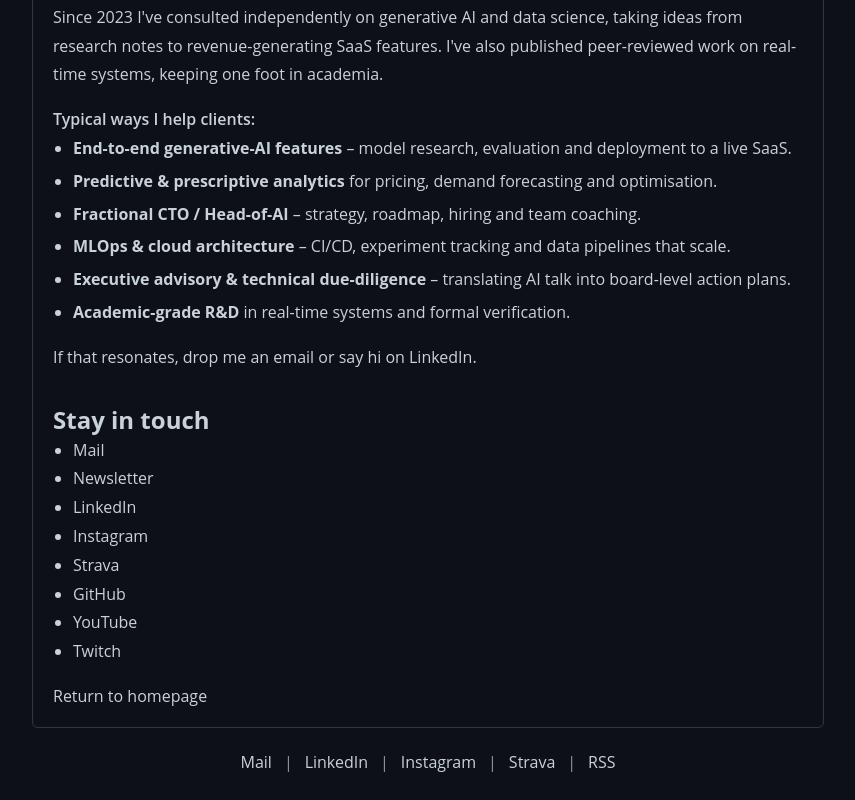
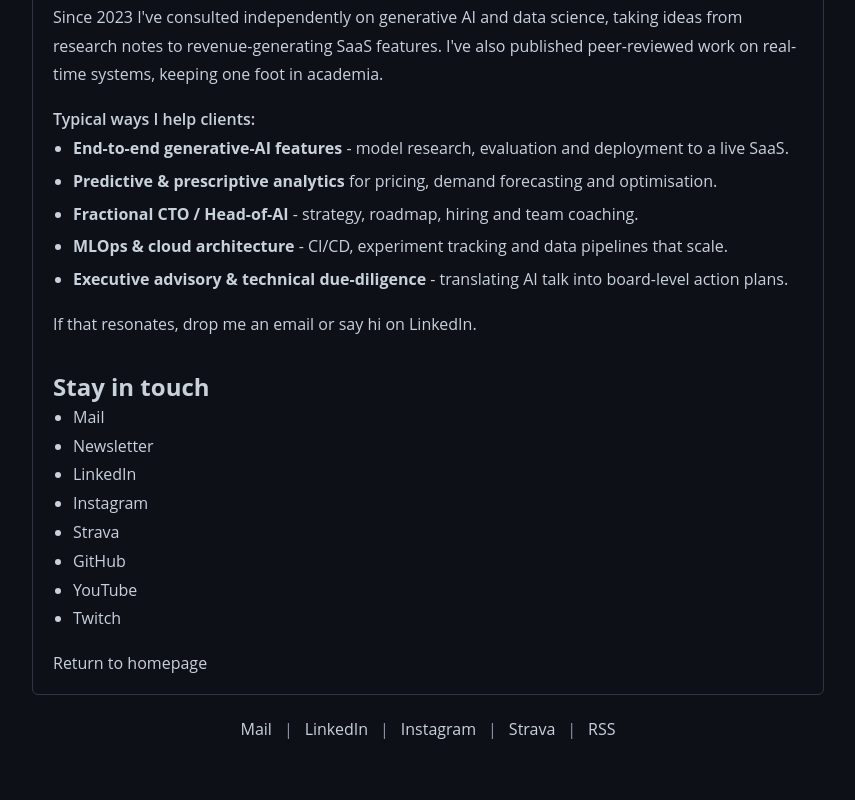
Before and after one commit to simonpicard/simonmyway.com, a Next.js app: page /about in a window 1280 px wide. Shown: the part 1126-1926 px from the top of the page, without its empty margins (212-1067 px from the left). After the commit the page ends 1894 px from the top, so only its background shows below. Built offline with nearby package versions, Linux system fonts and the light colour scheme.

Commit message:
rm academic

```diff
--- a/src/app/about/page.tsx
+++ b/src/app/about/page.tsx
@@ -49,12 +49,11 @@ export default function AboutPage() {
         </p>
         <p className="mt-4 font-semibold">Typical ways I help clients:</p>
         <ul className="list-disc pl-5 space-y-1">
-          <li><strong>End-to-end generative-AI features</strong> – model research, evaluation and deployment to a live SaaS.</li>
+          <li><strong>End-to-end generative-AI features</strong> - model research, evaluation and deployment to a live SaaS.</li>
           <li><strong>Predictive &amp; prescriptive analytics</strong> for pricing, demand forecasting and optimisation.</li>
-          <li><strong>Fractional CTO / Head-of-AI</strong> – strategy, roadmap, hiring and team coaching.</li>
-          <li><strong>MLOps &amp; cloud architecture</strong> – CI/CD, experiment tracking and data pipelines that scale.</li>
-          <li><strong>Executive advisory &amp; technical due-diligence</strong> – translating AI talk into board-level action plans.</li>
-          <li><strong>Academic-grade R&amp;D</strong> in real-time systems and formal verification.</li>
+          <li><strong>Fractional CTO / Head-of-AI</strong> - strategy, roadmap, hiring and team coaching.</li>
+          <li><strong>MLOps &amp; cloud architecture</strong> - CI/CD, experiment tracking and data pipelines that scale.</li>
+          <li><strong>Executive advisory &amp; technical due-diligence</strong> - translating AI talk into board-level action plans.</li>
         </ul>
 
         <p className="mt-4">
```
